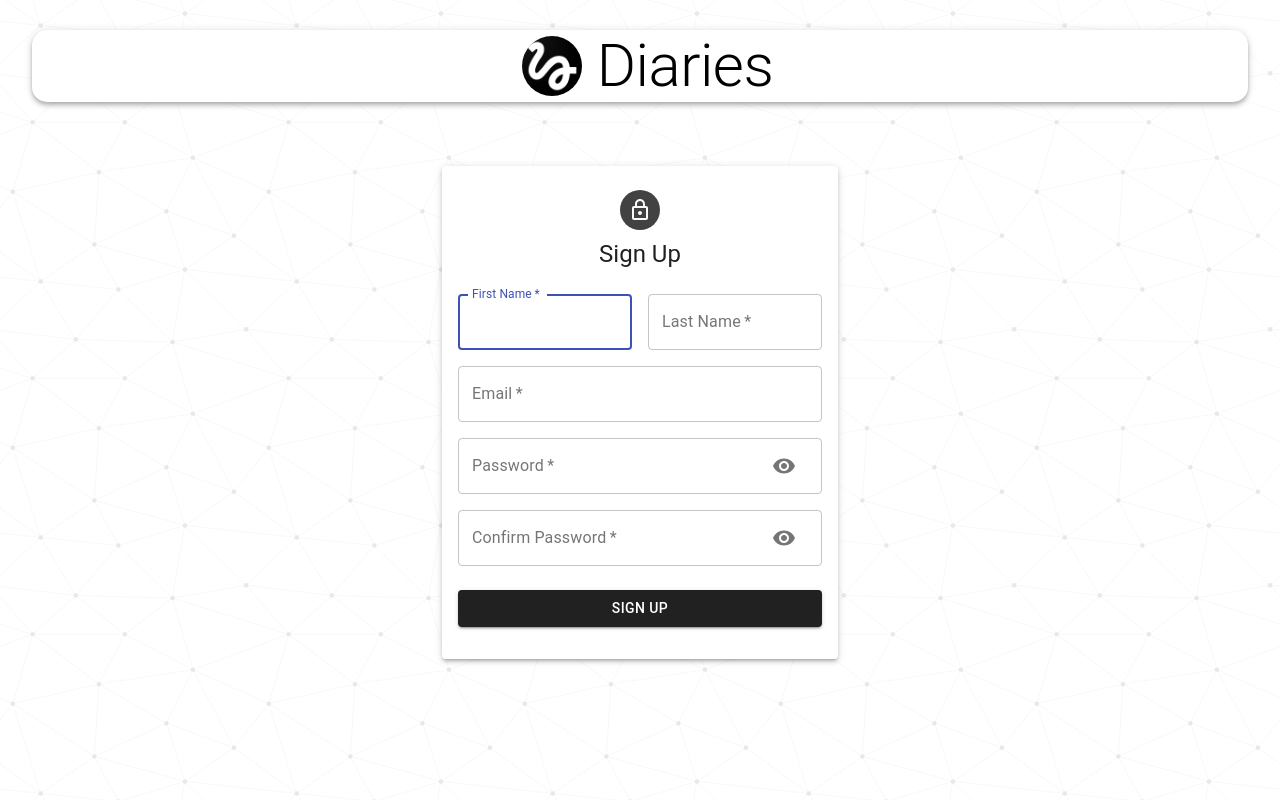
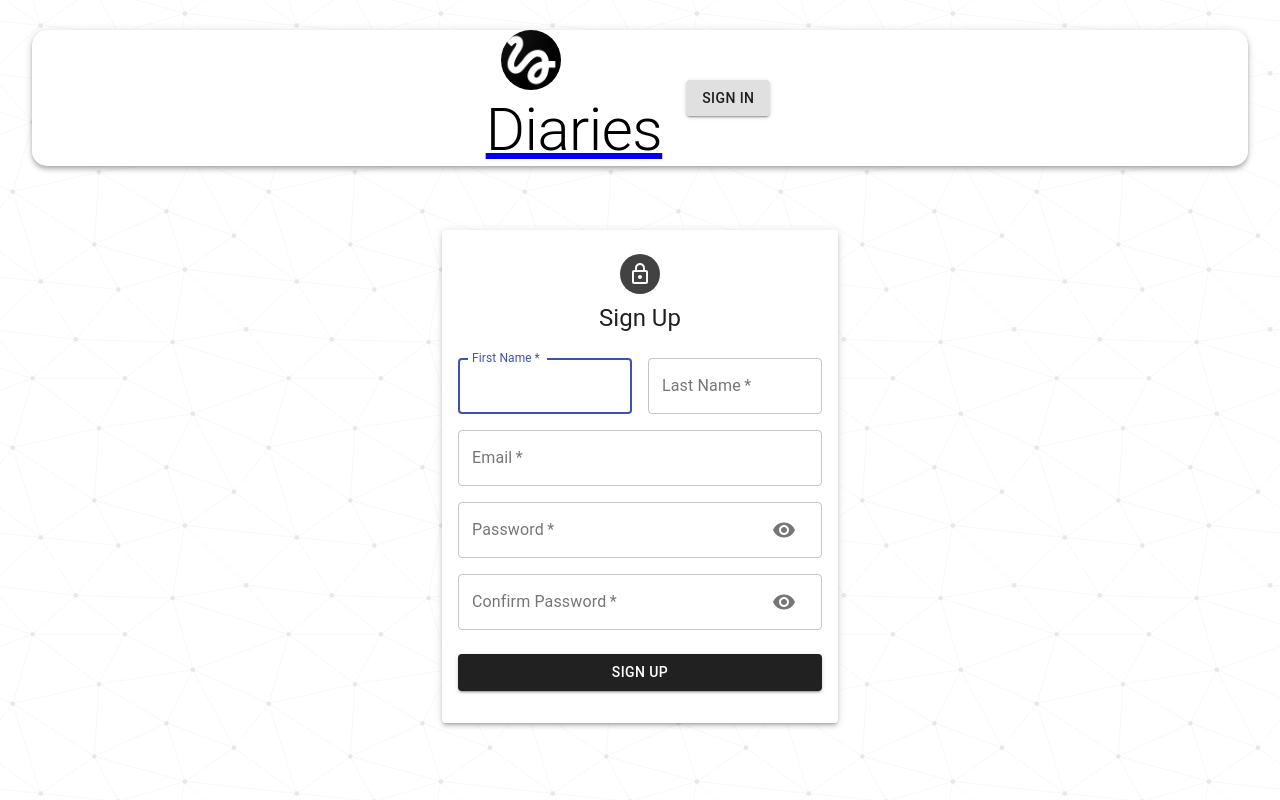
Before and after one commit to tdo95/diaries, a React (Create React App) app in the folder client/: page /auth in a window 1280 px wide. Built offline with nearby package versions, Linux system fonts and the light colour scheme.

Commit message:
add sign in button and home link to nav

```diff
--- a/client/src/components/NavBar/NavBar.jsx
+++ b/client/src/components/NavBar/NavBar.jsx
@@ -1,15 +1,34 @@
 import React from 'react'
-import { AppBar, Typography } from '@material-ui/core'
+import { Link } from 'react-router-dom'
+import { AppBar, Typography, Avatar, Toolbar, Button } from '@material-ui/core'
 
 import logo from '../../images/logo.png'
 import useStyles from './styles'
 
 const NavBar = () => {
     const classes = useStyles()
+    const user = null
   return (
     <AppBar className={classes.appBar} position='static' color='inherit'>
-        <img className={classes.image} src={logo} alt='diaries' height='60'/>
-        <Typography className={classes.heading} variant='h2' align='center'>Diaries</Typography>
+        <Link to='/' className={classes.link}>
+          <div  className={classes.brandContainer}>
+            <img className={classes.image} src={logo} alt='diaries' height='60'/>
+            <Typography className={classes.heading} variant='h2' align='center'>Diaries</Typography>
+          </div>
+        </Link>
+        <Toolbar className={classes.toolbar}>
+          {user ? (
+              <div className={classes.profile}>
+                <Avatar className={classes.purple} alt={user.result.name} src={user.result.imageUrl}>{user.result.name[0]}</Avatar>
+                <Typography className={classes.userName} variant='h6'>{user.result.name}</Typography>
+                <Button className={classes.logout} color="secondary" onClick={() => {}} variant='contained'>Log out</Button>
+              </div>
+
+            ) : (
+              <Button component={Link} to='/auth' className={classes.logout} variant='contained'>Sign In</Button>
+
+            )}
+        </Toolbar>
     </AppBar>
   )
 }
```
